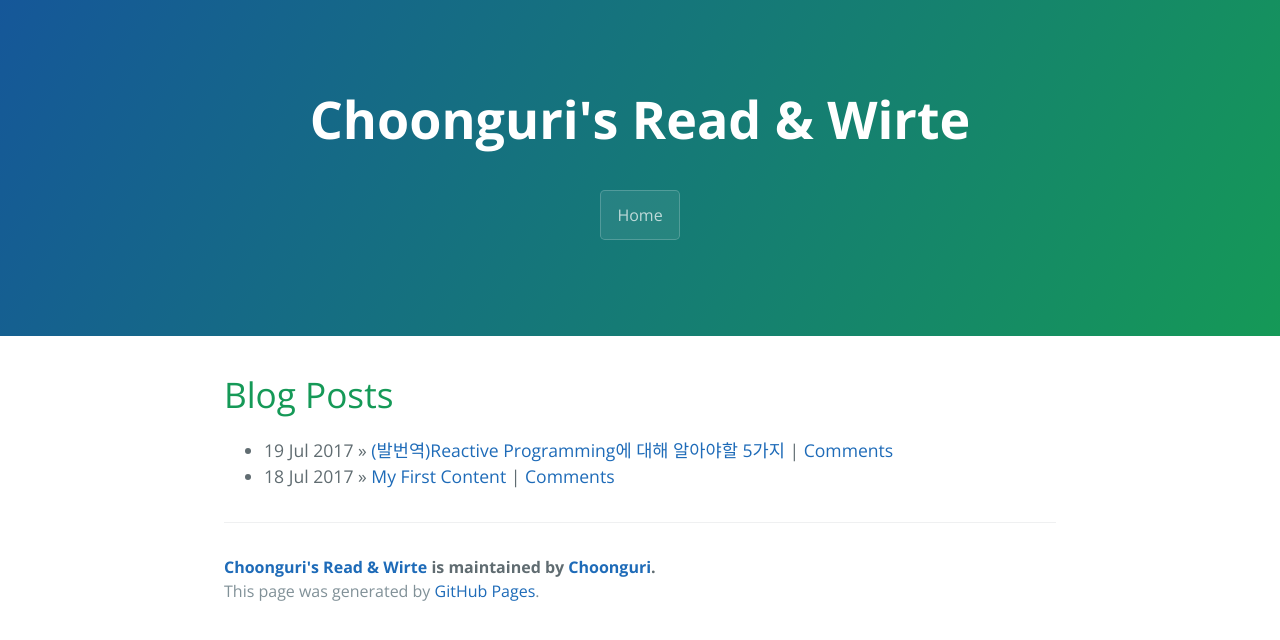
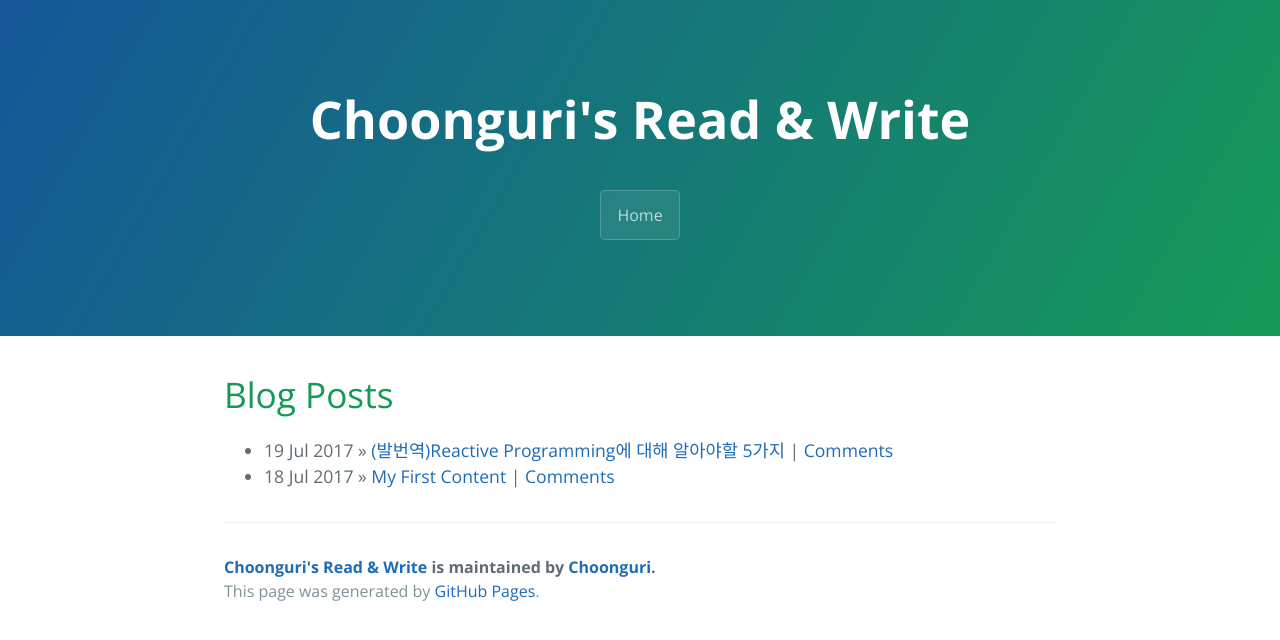
Before and after one commit to choonguri/choonguri.github.io, a Jekyll site: the page built from index.html, in a window 1280 px wide. Shown: the top 640 px of the page. Built offline with Jekyll 4.4.1, drawn with Linux system fonts in a browser that asks for light colours; the list of posts is cut into pages by our own code; comment, search, counter and statistics services are not loaded.

Commit message:
Update _config.yml

```diff
--- a/_config.yml
+++ b/_config.yml
@@ -1,5 +1,5 @@
 # Setup
-title:        Choonguri's Read & Wirte
+title:        Choonguri's Read & Write
 tagline:      ""
 baseurl:      ""
 paginate:     5
```
